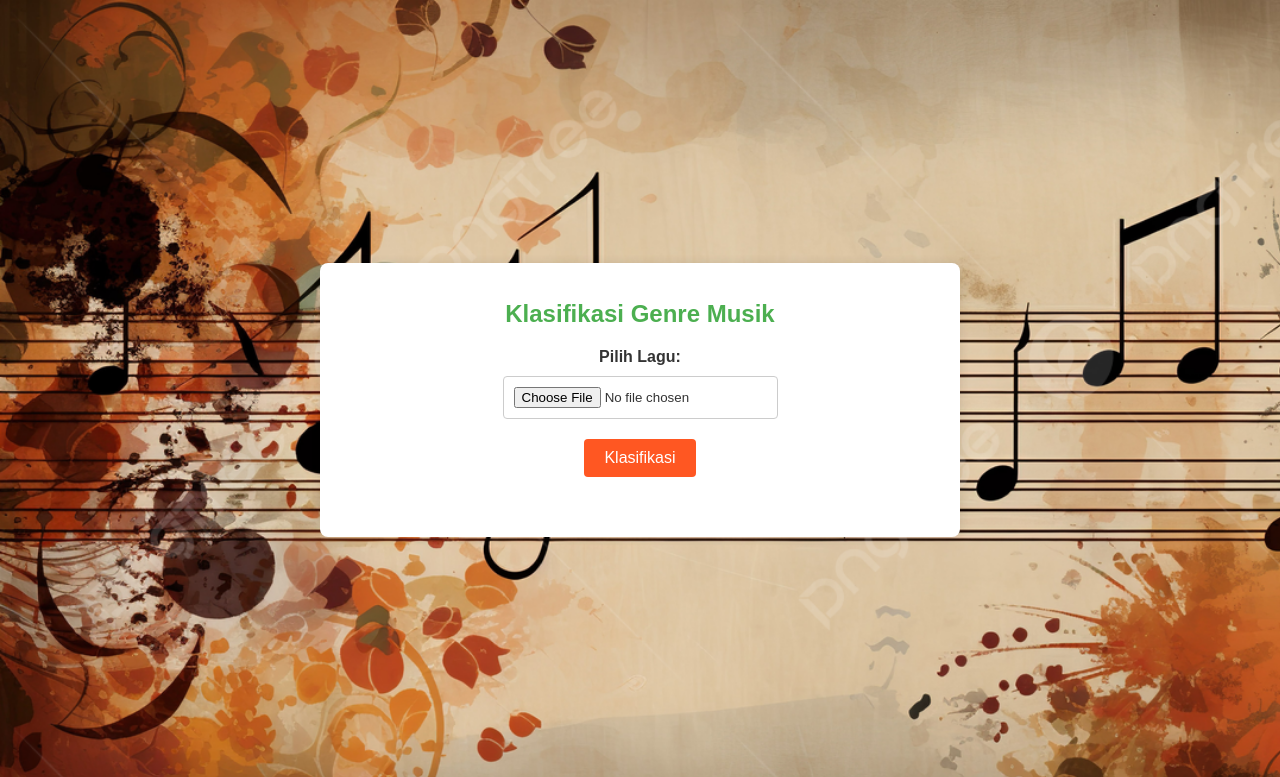
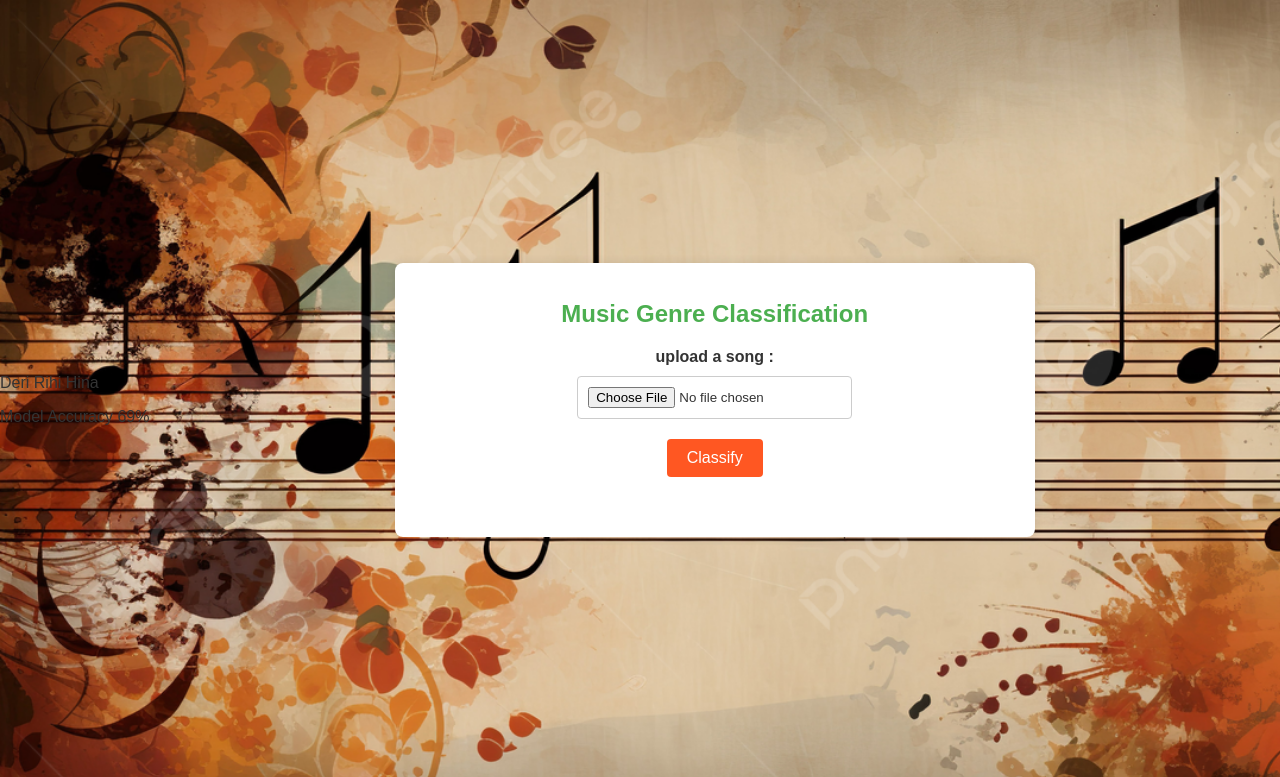
Before and after one commit to derirh/music-genre-classification-cnn, a Flask app: page / in a window 1280 px wide. Shown: the top 777 px of the page. Run offline with Flask 3, Linux system fonts and the light colour scheme; parts of the project's set-up code (start-up, migrations or seed data) failed here and were passed over.

Commit message:
Add files via upload

```diff
--- a/templates/index.html
+++ b/templates/index.html
@@ -3,17 +3,28 @@
 <head>
     <meta charset="UTF-8">
     <meta name="viewport" content="width=device-width, initial-scale=1.0">
-    <title>Klasifikasi Genre Musik</title>
+    <title>Music Genre Classification</title>
     <link rel="stylesheet" href="/static/style.css">
+    <script src="/templates/script.js"></script>
 </head>
 <body>
-    <div class="container">
-        <h1>Klasifikasi Genre Musik</h1>
+    <div class="profile">
+        <div class="name" onclick="klikNama('name')">
+            <p>Deri Rihi Hina</p>
+        </div>
+        <div class="about" onclick="klikAbout('about')">
+            <p>Model Accuracy 69%</p>
+        </div>
+    </div>
+    <div class="container" id="container">
+        <div id="title">
+            <h1>Music Genre Classification</h1>
+        </div>
         <form id="music-classification-form" method="POST" action="/" enctype="multipart/form-data">
-            <label for="music-file">Pilih Lagu:</label>
+            <label for="music-file" id="label">upload a song :</label>
             <input type="file" id="music-file" name="music-file" accept="audio/*" required>
             <audio id="audio-preview" controls style="display:none;"></audio>
-            <button type="submit">Klasifikasi</button>
+            <button type="submit">Classify</button>
         </form>
         <div id="file-name"></div>
         <div id="result">{{ result }}</div>
@@ -91,6 +102,25 @@
                 audioPreview.load();
             }
         };
+
+        function getRandomColor() {
+            const letters = '0123456789ABCDEF';
+            let color = '#';
+            for (let i = 0; i < 6; i++) {
+                color += letters[Math.floor(Math.random() * 16)];
+            }
+            return color;
+        }
+
+        function klikNama(className) {
+            const div = document.querySelector(`.${className}`);
+            const p = div.querySelector('p');
+            const randomDivColor = getRandomColor();
+            const randomTextColor = getRandomColor();
+            div.style.backgroundColor = randomDivColor;
+            p.style.color = randomTextColor;
+        }
+
     </script>
 </body>
 </html>
```
